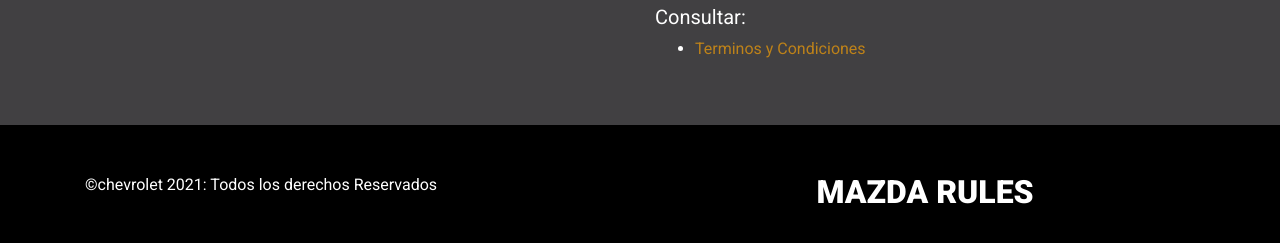
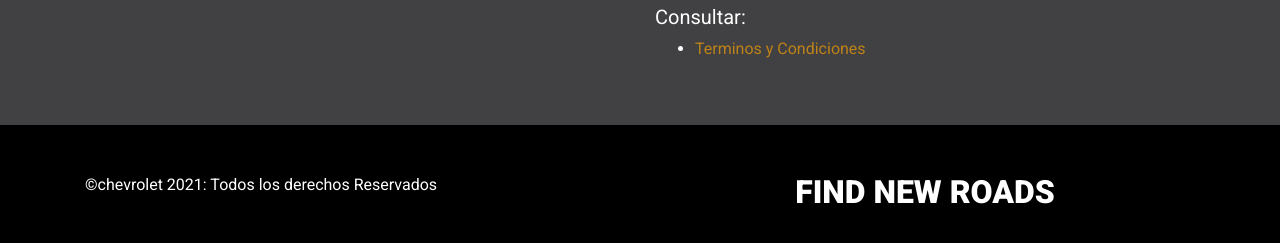
Before and after one commit to fchicoma21/interface-design-chevrolet, a plain HTML site: page index.html in a window 1280 px wide. Shown: the part 3461-3704 px from the top of the page. Drawn offline with Linux system fonts and the light colour scheme.

Commit message:
corrigiendo la frase que alguien cambio (fui yo)

```diff
--- a/index.html
+++ b/index.html
@@ -303,7 +303,7 @@
 			 <p class="m-0">&copy;chevrolet 2021: Todos los derechos Reservados</p>
 		 </div>
 		 <div class="col-12 col-md-6 text-center">
-				<h2>MAZDA RULES</h2>
+				<h2>FIND NEW ROADS</h2>
 		 </div>
 			</div>
 
```
